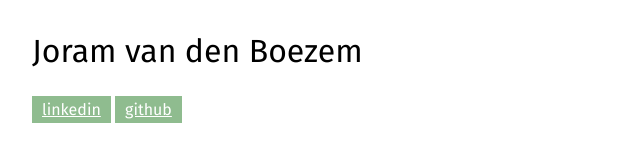
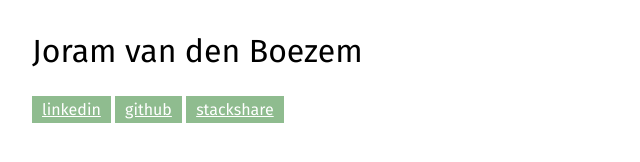
Before and after one commit to hongaar/hongaar, a website: page index.html in a window 1280 px wide. Shown: the whole page, without its empty margins (0-640 px from the left). Drawn offline with Linux system fonts and the light colour scheme.

Commit message:
Update index.html

```diff
--- a/index.html
+++ b/index.html
@@ -39,5 +39,6 @@
   <p>
     <a href="https://www.linkedin.com/in/joramvandenboezem/">linkedin</a>
     <a href="https://github.com/hongaar">github</a>
+    <a href="https://stackshare.io/hongaar/personal">stackshare</a>
   </p>
 </body>
```
